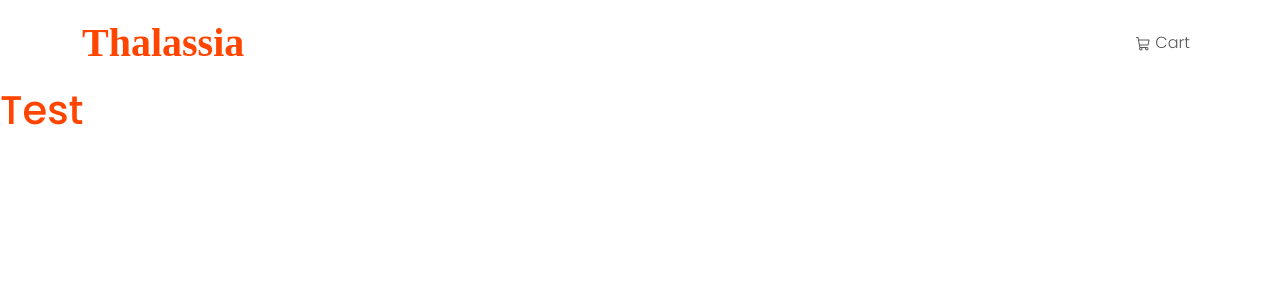
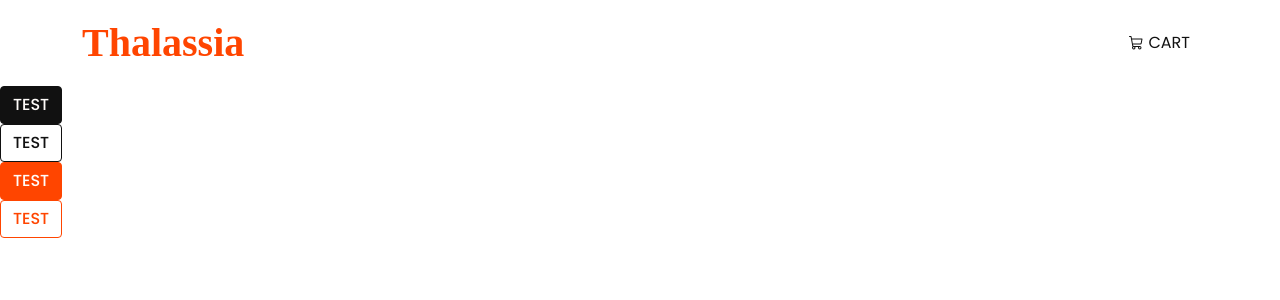
Before and after one commit to Nimira43/Thalassia, a React (Vite) app in the folder frontend/: page / in a window 1280 px wide. Shown: the top 300 px of the page. Built offline with nearby package versions, Linux system fonts and the light colour scheme; a web font is replaced by a local one.

Commit message:
Working on custom buttons and nav-link-custom. Testing button out

```diff
--- a/frontend/src/components/Header.jsx
+++ b/frontend/src/components/Header.jsx
@@ -17,10 +17,11 @@ const Header = () => {
             Thalassia
           </Navbar.Brand>
           <Navbar.Toggle aria-controls='basic-navbar-nav' />
-          <Navbar.Collapse ibasic-navbar-nav>
+          <Navbar.Collapse id='basic-navbar-nav'>
             <Nav className='ms-auto'>
               <Nav.Link
                 href='/cart'
+                className='nav-link-custom'
               >
                 <PiShoppingCart /> Cart
               </Nav.Link>
@@ -29,8 +30,18 @@ const Header = () => {
         </Container>
       </Navbar>
       <div>
-        <h1 className='text-main hover-transition'>Test</h1>
+        <button className='dark-btn btn'>Test</button>
       </div>
+      <div>
+        <button className='dark-btn-outline btn'>Test</button>
+      </div>
+      <div>
+        <button className='main-btn btn'>Test</button>
+      </div>
+      <div>
+        <button className='main-btn-outline btn'>Test</button>
+      </div>
+
     </header>
   )
 }
--- a/frontend/src/index.css
+++ b/frontend/src/index.css
@@ -7,7 +7,9 @@
 
 :root {
   --main: #ff4500;
+  --main-hover: #ff7040;
   --support: #008080;
+  --support-hover: #339999;
   --gold: #ffd700;
   --black: #000;
   --dark: #111;
@@ -24,10 +26,6 @@
   font-size: 2.5rem;
   font-weight: bold;
   color: var(--main);
-}
-
-.hover-transition {
-  transition: var(--transition);
 }
 
 .bg-main {
@@ -94,20 +92,79 @@
   color: var(--grey-4);
 }
 
-.text-main:hover {
+.hover-transition {
+  transition: var(--transition);
+}
+
+.nav-link-custom {
+  color: var(--dark);
+  text-transform: uppercase;
+  font-weight: 400;
+  display: flex;
+  align-items: center;
+  gap: 0.25rem;
+  transition: var(--transition);
+}
+
+.nav-link-custom:hover {
+  color: var(--main);
+}
+
+.dark-btn, .dark-btn-outline,
+.main-btn, .main-btn-outline {
+  border-radius: 0.25rem;
+  font-weight: 500;
+  text-transform: uppercase;
+  transition: var(--transition);
+}
+
+.dark-btn {
+  border: 1px solid var(--dark);
+  background-color: var(--dark);
+  color: var(--light);
+}
+
+.dark-btn:hover {
+  border-color: var(--grey-1);
+  background-color: var(--grey-1);
+  color: var(--light)
+}
+
+.dark-btn-outline {
+  border: 1px solid var(--dark);
+  background-color: transparent;
   color: var(--dark);
 }
 
+.dark-btn-outline:hover {
+  background-color: var(--dark);
+  color: var(--light);
+}
+
 .main-btn {
-  border: 1px solid var(--dark);
-  background-color: transparent;
-  color: var(--dark);
+  border: 1px solid var(--main);
+  background-color: var(--main);
+  color: var(--light);
   text-transform: uppercase;
   transition: var(--transition);
 }
 
 .main-btn:hover {
-  background-color: var(--dark);
+  background-color: var(--main-hover);
+  border-color: var(--main-hover);
+  color: var(--light);
+}
+
+.main-btn-outline {
+  border: 1px solid var(--main);
+  background-color: transparent;
+  color: var(--main);
+  text-transform: uppercase;
+  transition: var(--transition);
+}
+
+.main-btn-outline:hover {
+  background-color: var(--main);
   color: var(--light);
 }
 
```
